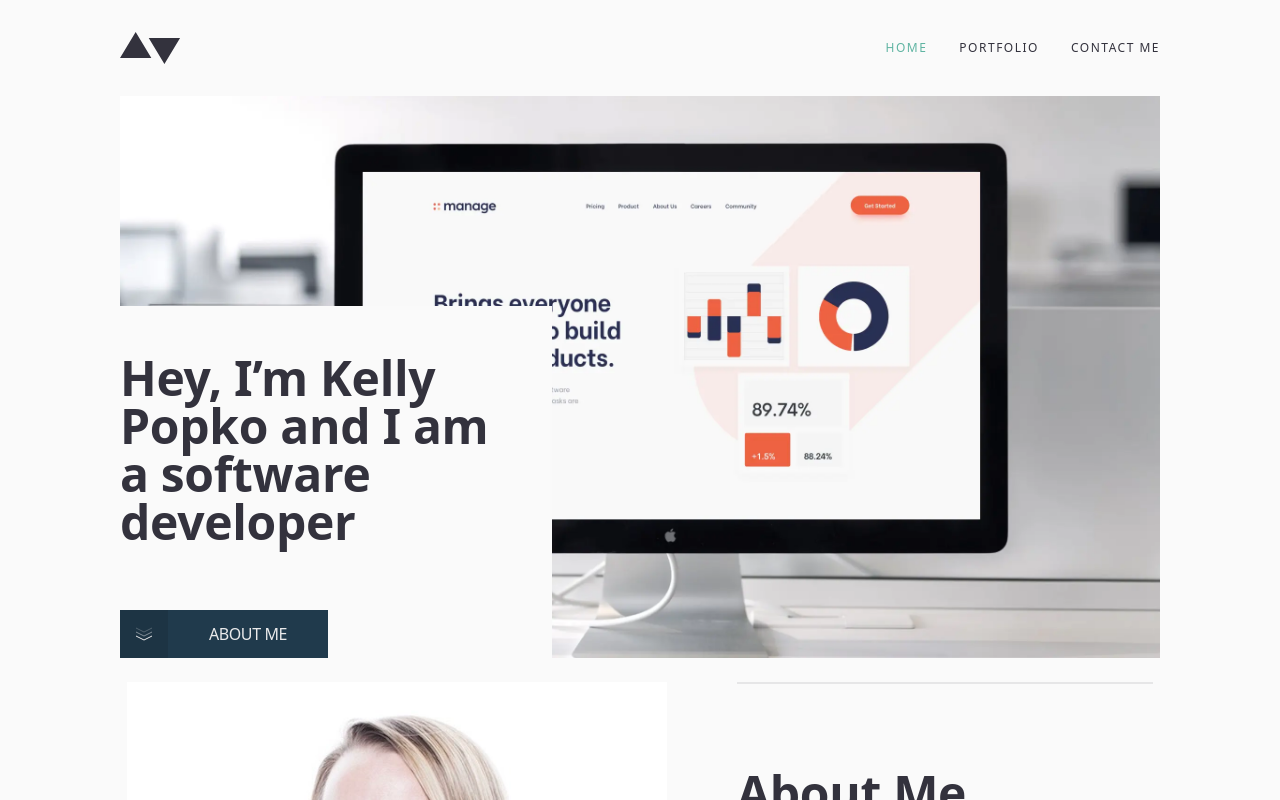
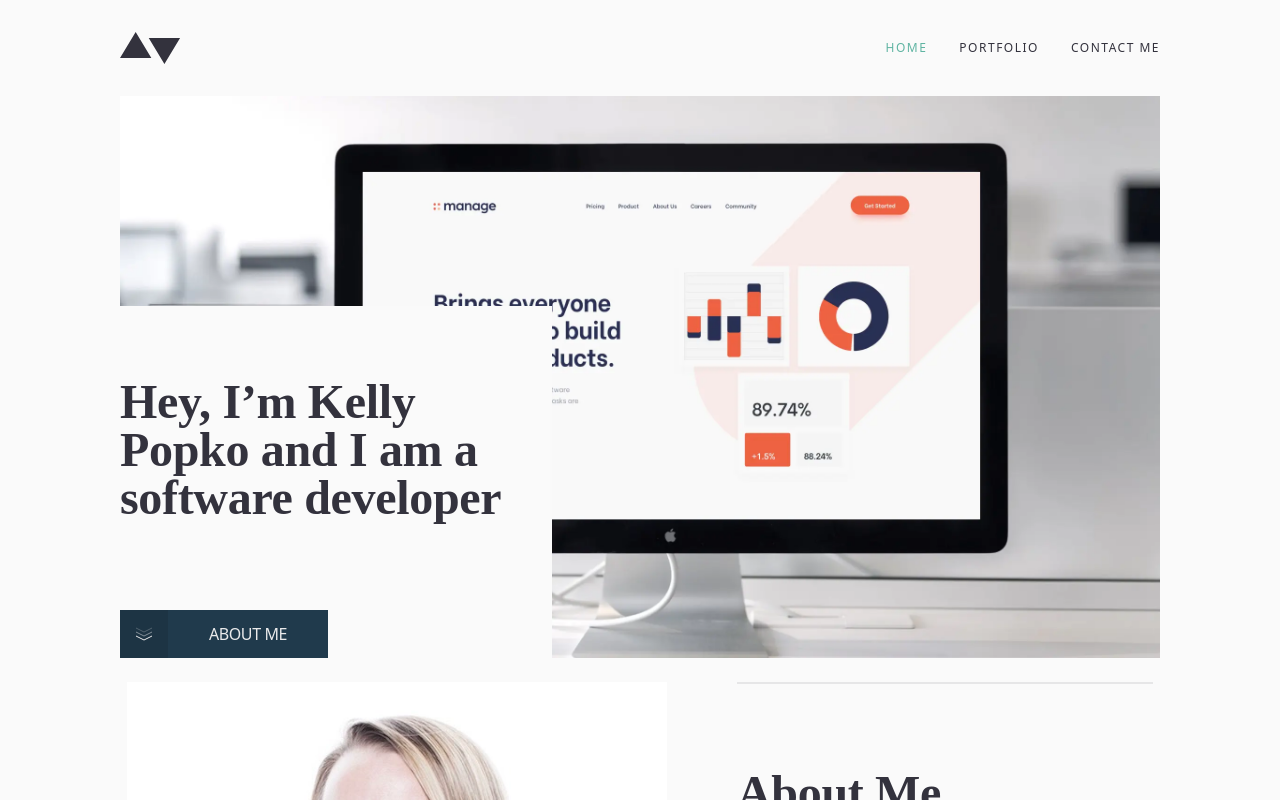
Before and after one commit to kellyky/Portfolio, a React (Vite) app: page / in a window 1280 px wide. Shown: the top 800 px of the page. Built offline with nearby package versions, Linux system fonts and the light colour scheme.

Commit message:
Fix Ibarra heading

```diff
--- a/src/styles/layouts.css
+++ b/src/styles/layouts.css
@@ -24,7 +24,7 @@ body {
 }
 
 h1, h2 {
-  font-family: var(--font-ibarra);
+  font-family: "Ibarra-nova";
   letter-spacing: -0.02rem;
   line-height: 3rem;
 }
```
